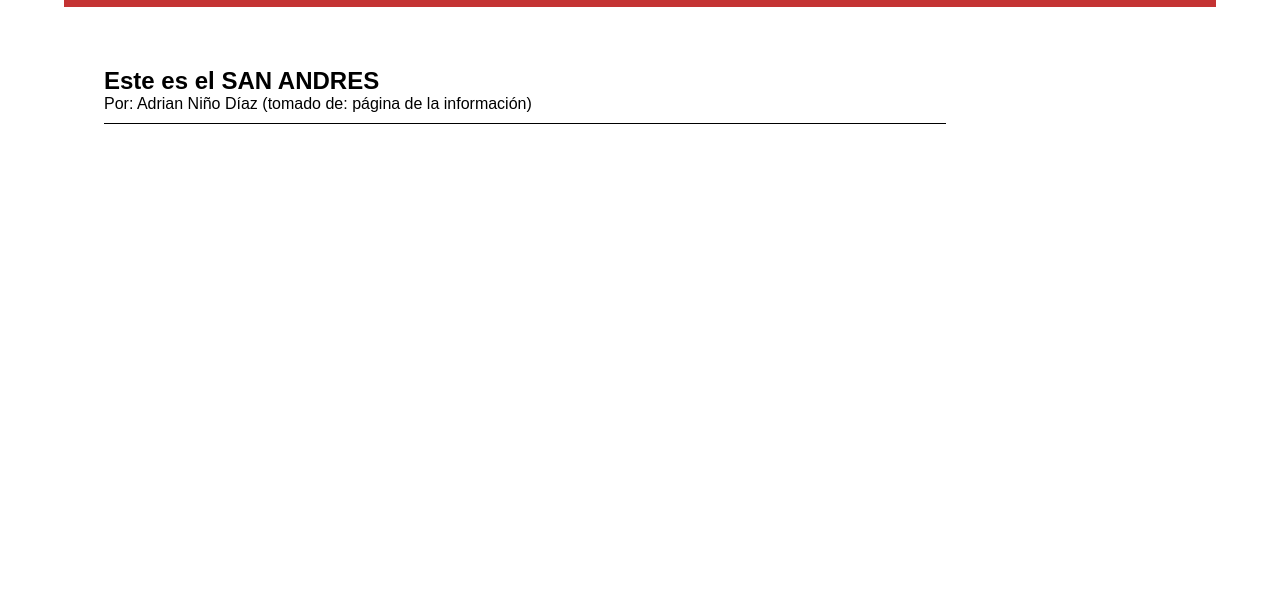
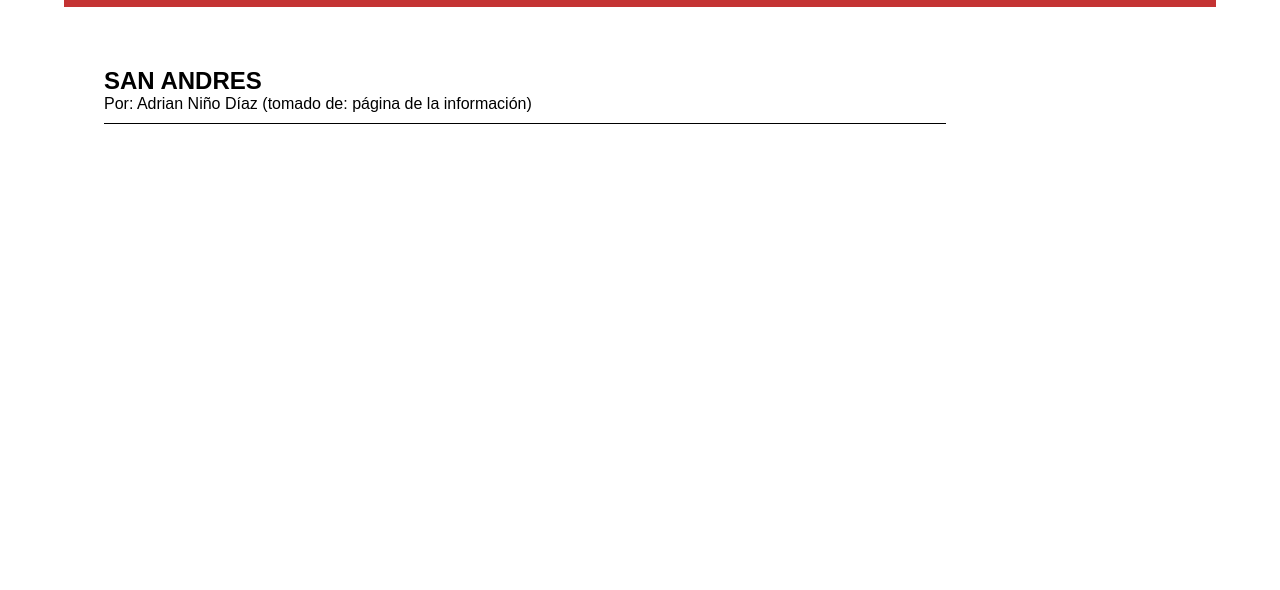
Before and after one commit to danoninooo-ui/nose, a plain HTML site: page pueblo2.html in a window 1280 px wide. Shown: the part 143-733 px from the top of the page. Drawn offline with Linux system fonts and the light colour scheme.

Commit message:
Update heading text for SAN ANDRES

```diff
--- a/pueblo2.html
+++ b/pueblo2.html
@@ -23,7 +23,7 @@
 
         <section id="contenido">
           <article class="article">
-           <h2>Este es el SAN ANDRES</a></h2>
+           <h2>SAN ANDRES</a></h2>
            <p>Por: Adrian Niño Díaz (tomado de: página de la información)</p>
           </article>
 
```
